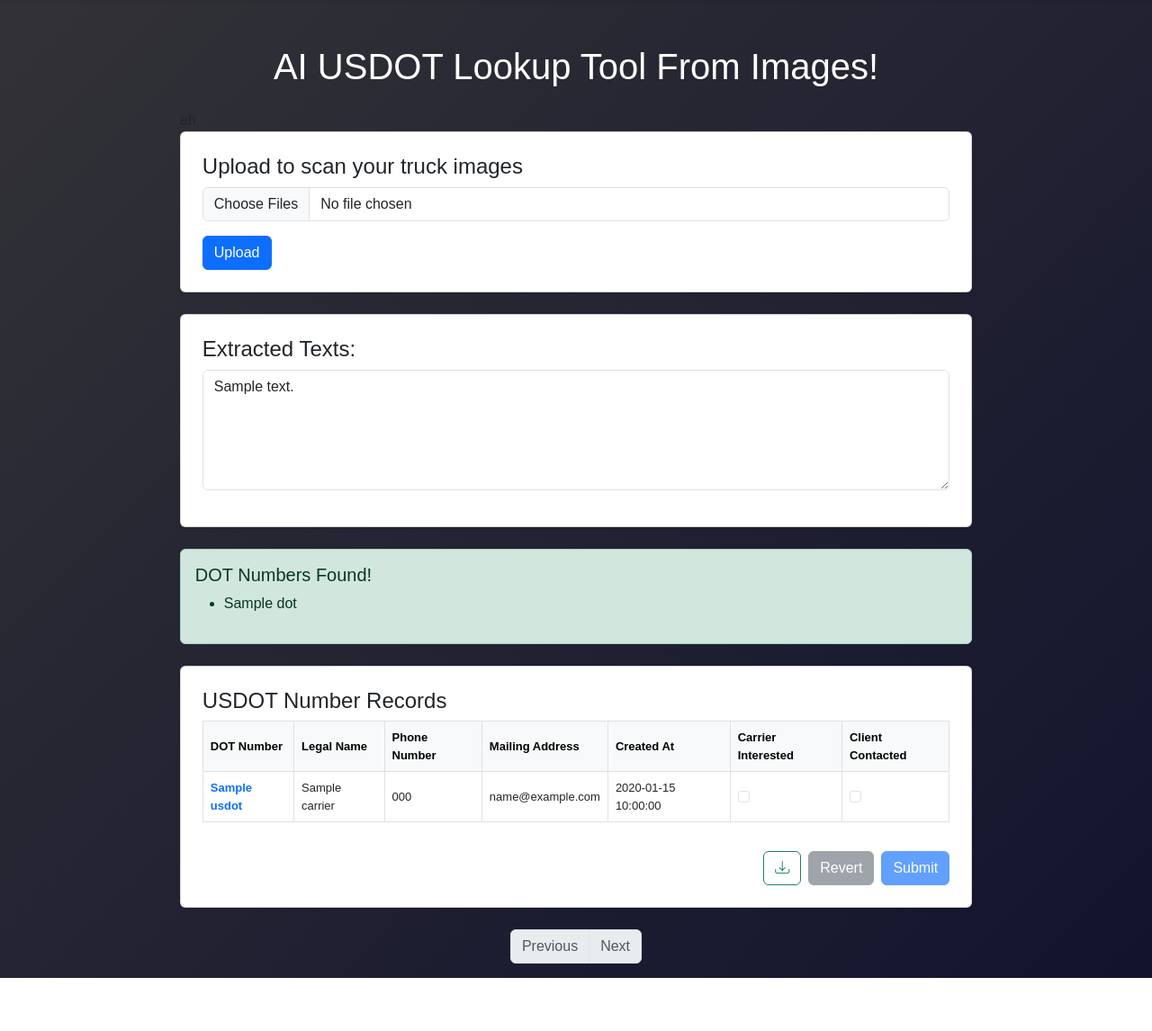
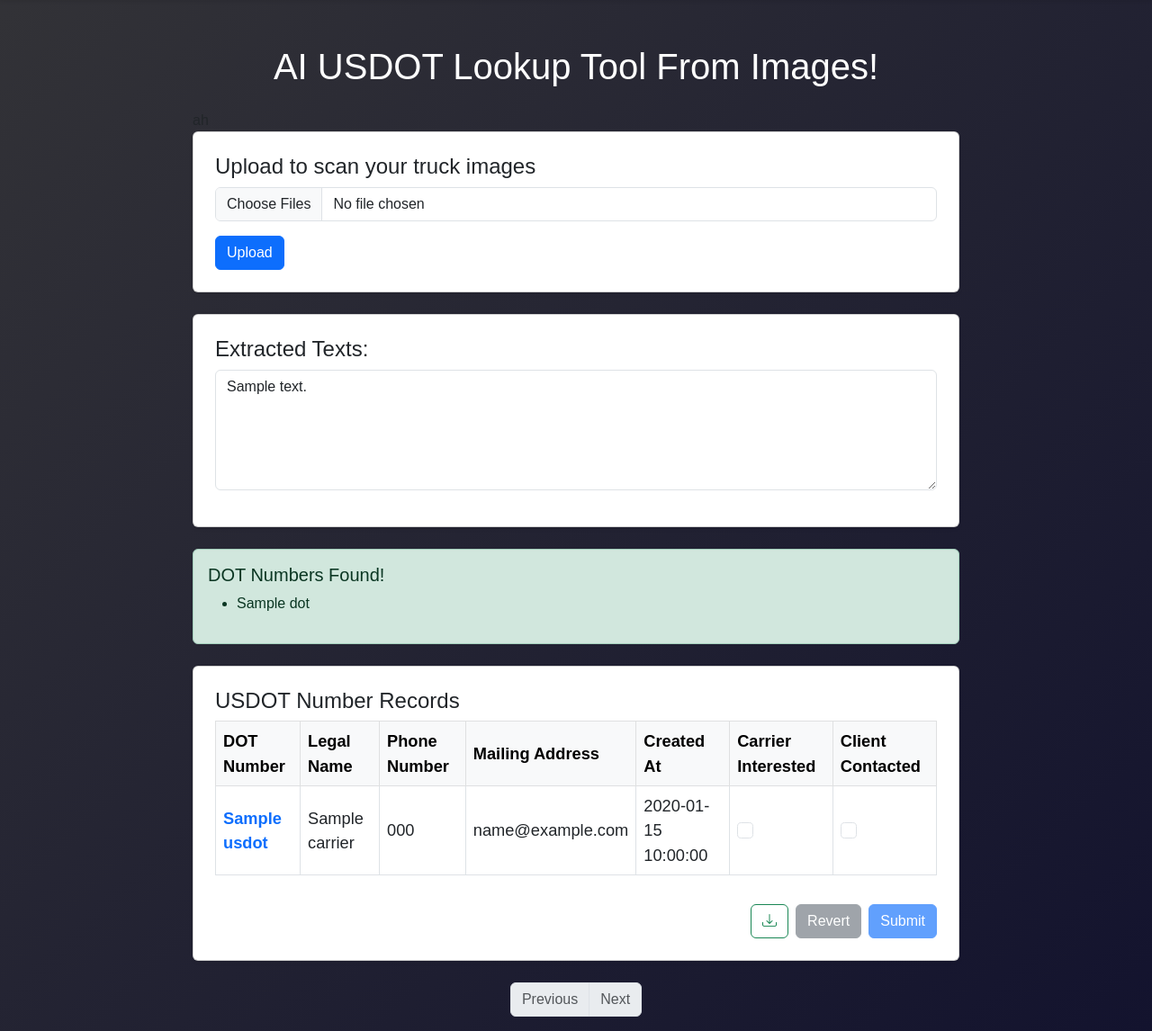
Before and after one commit to marshall-johnson/usdot_lookup_tool, a FastAPI app: template app/templates/dashboard.html in a window 1280 px wide. Shown: the part 60-1206 px from the top of the page at 90% size. Before the commit the page ends 1147 px from the top, so only its background shows below. Run offline with FastAPI, Linux system fonts and the light colour scheme; the template is opened without the code that fills it: most values are stand-ins (such as "Sample title", 1, 10 or a date in 2020); grey boxes marked "Sample" are stand-in pictures; parts of the project's set-up code (start-up, migrations or seed data) failed here and were passed over; some libraries are stand-ins or nearby versions.

Commit message:
Add responsive font sizes to tables

```diff
--- a/app/templates/base_dashboard.html
+++ b/app/templates/base_dashboard.html
@@ -22,7 +22,7 @@
             font-family: 'Raleway', sans-serif;
         }
         .container {
-            max-width: 85%;
+            max-width: 900px;
             margin-top: 20px;
         }
         .table th, .table td {
--- a/app/templates/dashboard.html
+++ b/app/templates/dashboard.html
@@ -45,34 +45,34 @@
         <table class="table table-bordered table-hover">
             <thead class="table-light">
             <tr>
-                <th style="font-size: small;">DOT Number</th>
-                <th style="font-size: small;">Legal Name</th>
-                <th style="font-size: small;">Phone Number</th>
-                <th style="font-size: small;">Mailing Address</th>
-                <th style="font-size: small;">Created At</th>
-                <th style="font-size: small;">Carrier Interested</th>
-                <th style="font-size: small;">Client Contacted</th>
+            <th style="font-size: calc(0.1em + 1.3vw);">DOT Number</th>
+            <th style="font-size: calc(0.1em + 1.3vw);">Legal Name</th>
+            <th style="font-size: calc(0.1em + 1.3vw);">Phone Number</th>
+            <th style="font-size: calc(0.1em + 1.3vw);">Mailing Address</th>
+            <th style="font-size: calc(0.1em + 1.3vw);">Created At</th>
+            <th style="font-size: calc(0.1em + 1.3vw);">Carrier Interested</th>
+            <th style="font-size: calc(0.1em + 1.3vw);">Client Contacted</th>
             </tr>
             </thead>
             <tbody>
             {% for carrier in carriers_data %}
             <tr>
-                <td style="font-size: small;">
+            <td style="font-size: calc(0.1em + 1.3vw);">
             <a href="{{ url_for('dot_carrier_details', dot_number=carrier.usdot) }}" class="dot-link">
             {{ carrier.usdot }}
             </a>
             </td>
-                <td style="font-size: small;">{{ carrier.legal_name }}</td>
-                <td style="font-size: small;">{{ carrier.phone }}</td>
-                <td style="font-size: small;">{{ carrier.mailing_address }}</td>
-                <td style="font-size: small;">{{ carrier.max_ocr_timestamp }}</td>
-                <td style="font-size: small;">
+            <td style="font-size: calc(0.1em + 1.3vw);">{{ carrier.legal_name }}</td>
+            <td style="font-size: calc(0.1em + 1.3vw);">{{ carrier.phone }}</td>
+            <td style="font-size: calc(0.1em + 1.3vw);">{{ carrier.mailing_address }}</td>
+            <td style="font-size: calc(0.1em + 1.3vw);">{{ carrier.max_ocr_timestamp }}</td>
+            <td style="font-size: calc(0.1em + 1.3vw);">
             <input type="checkbox" class="form-check-input checkbox-track"
                data-usdot="{{ carrier.usdot }}"
                data-field="carrier_interested"
                {% if carrier.carrier_interested %}checked{% endif %}>
             </td>
-                <td style="font-size: small;">
+            <td style="font-size: calc(0.1em + 1.3vw);">
             <input type="checkbox" class="form-check-input checkbox-track"
                data-usdot="{{ carrier.usdot }}"
                data-field="carrier_contacted"
--- a/app/templates/home.html
+++ b/app/templates/home.html
@@ -8,7 +8,7 @@
     <style>
         body {
             font-family: Arial, sans-serif;
-            background: linear-gradient(135deg, #74EBD5, #ACB6E5);
+            background: linear-gradient(135deg, #333337, #13132e);
             height: 100vh;
             margin: 0;
             display: flex;
```
Also changed, not shown: app/templates/lookup_history.html (+16 -16 lines). Lines whose indentation alone changed are shown as unchanged.
